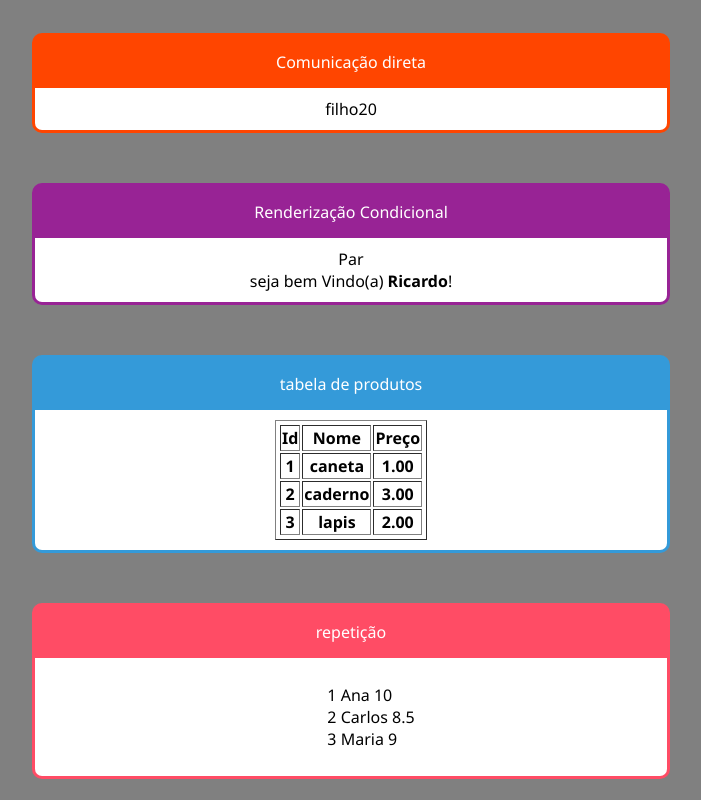
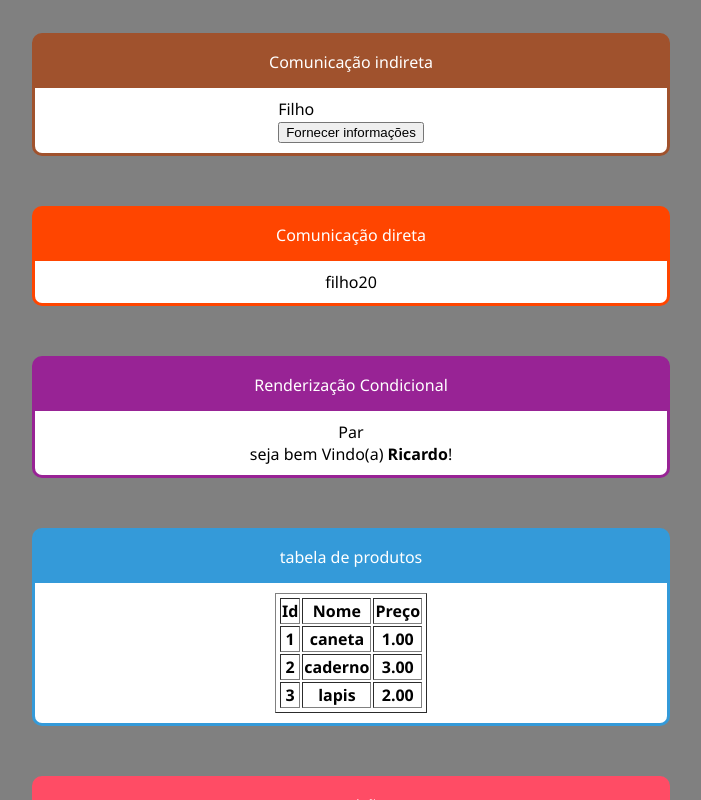
Before and after one commit to RicardoBaltazar/jogos-em-javascript, a React (Create React App) app in the folder my-app/: page / in a window 1280 px wide. Shown: the top 800 px of the page, without its empty margins (289-990 px from the left). Built offline with nearby package versions, Linux system fonts and the light colour scheme.

Commit message:
comunicação indireta

```diff
--- a/my-app/src/app.jsx
+++ b/my-app/src/app.jsx
@@ -2,6 +2,7 @@ import React from 'react'
 
 import Card from "./componentes/layout/Card"
 
+import IndiretaPai from "./componentes/comunicacao/IndiretaPai"
 import DiretaPai from "./componentes/comunicacao/DiretaPai"
 import UsuarioInfo from "./componentes/condicional/UsuarioInfo"
 import ParOuImpar from "./componentes/condicional/ParOuImpar"
@@ -18,6 +19,10 @@ export default function App(props) {
         <div id="App">
 
             <div className="cards">
+                <Card titulo="Comunicação indireta" color="#A0522D">
+                    <IndiretaPai/>
+                </Card>
+
                 <Card titulo="Comunicação direta" color="#FF4500">
                     <DiretaPai/>
                 </Card>
--- /dev/null
+++ b/my-app/src/componentes/comunicacao/IndiretaFilho.jsx
@@ -0,0 +1,15 @@
+import React from 'react'
+
+export default props => {
+    return (
+        <div>
+            <div>
+                Filho
+            </div>
+            <button onClick={
+                function(){
+                    props.quandoClicar('João')
+                }}>Fornecer informações</button>
+        </div>
+    )
+}
--- /dev/null
+++ b/my-app/src/componentes/comunicacao/IndiretaPai.jsx
@@ -0,0 +1,15 @@
+import React from 'react'
+import IndiretaFilho from "./IndiretaFilho"
+
+export default props => {
+
+    function fornecerInformações(nome){
+        console.log(nome)
+    }
+
+    return (
+        <div>
+            <IndiretaFilho quandoClicar={fornecerInformações}/>
+        </div>
+    )
+}
```
